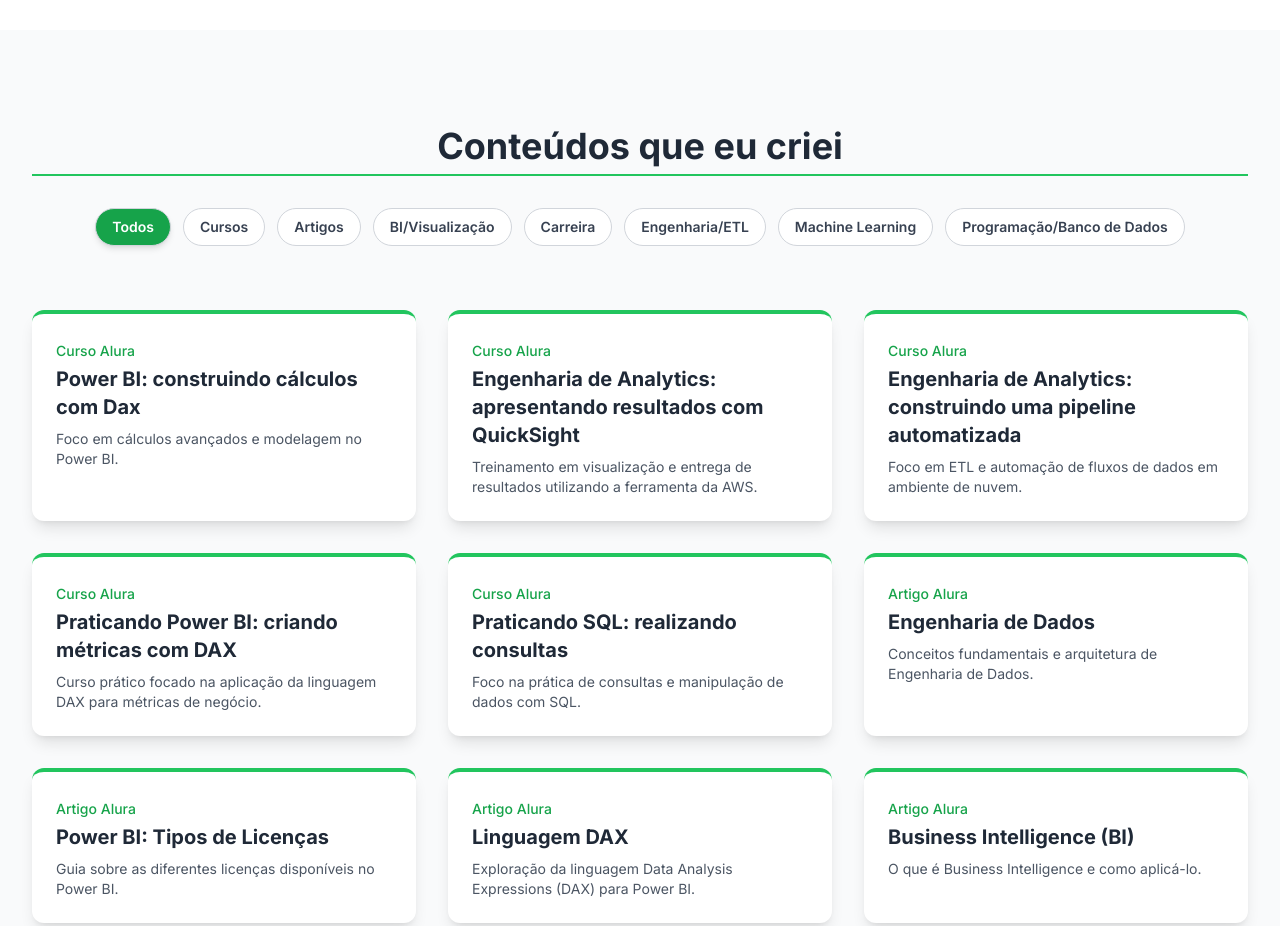
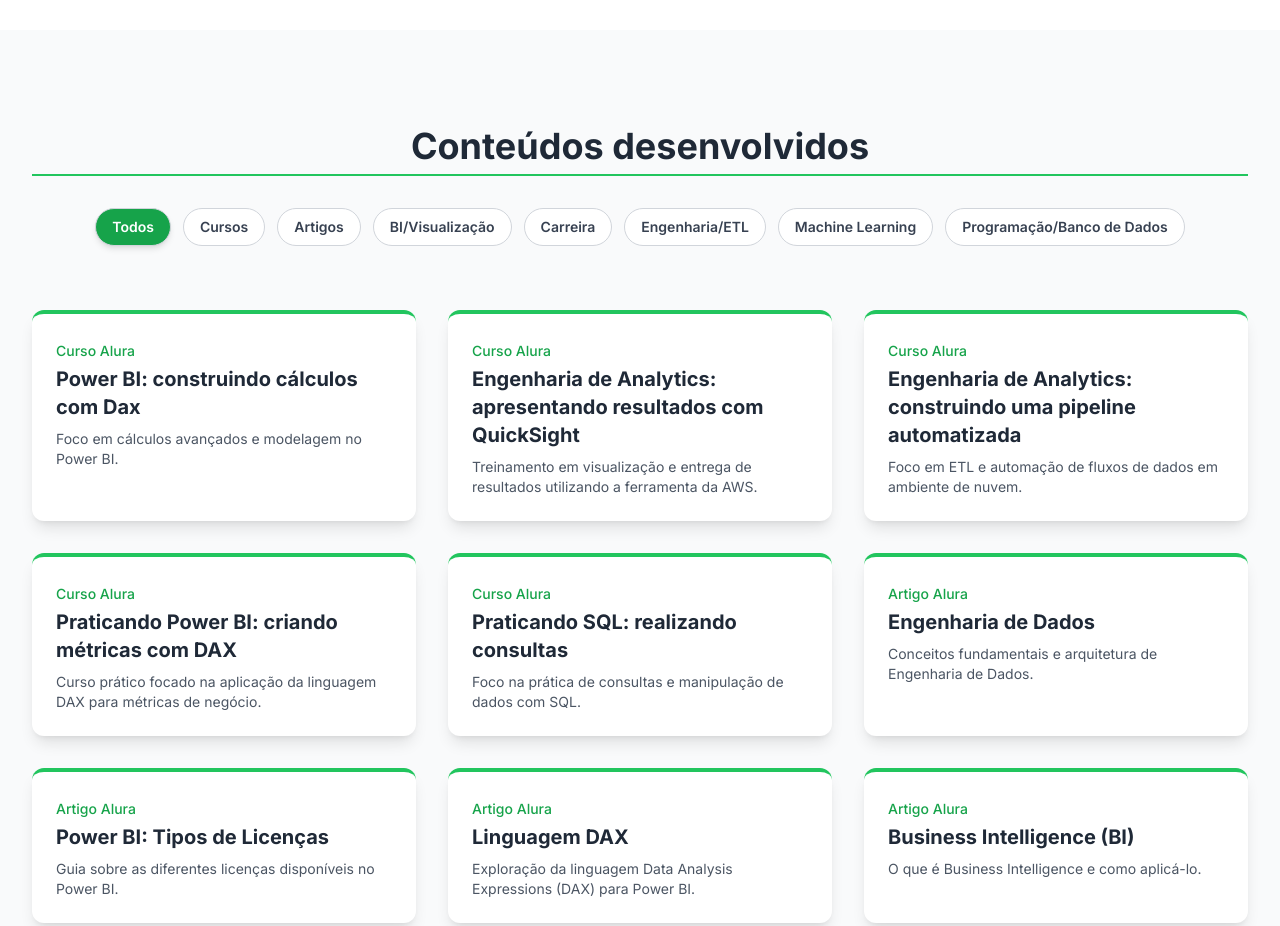
Before and after one commit to mrcl-crz/my-porftolio, a plain HTML site: page index.html in a window 1280 px wide. Shown: the part 4480-5406 px from the top of the page. Drawn offline with nearby package versions, Linux system fonts and the light colour scheme.

Commit message:
Att Conteudos

```diff
--- a/index.html
+++ b/index.html
@@ -486,7 +486,7 @@
     <section id="conteudos" class="py-16 md:py-24 bg-gray-50">
         <div class="max-w-7xl mx-auto px-4 sm:px-6 lg:px-8">
             <h3 class="text-4xl font-bold text-center mb-8 text-gray-800 border-b-2 border-green-500 pb-2">
-                Conteúdos que eu criei
+                Conteúdos desenvolvidos
             </h3>
 
             <!-- Contêiner dos Botões de Filtro: Overflow horizontal no mobile -->
```
